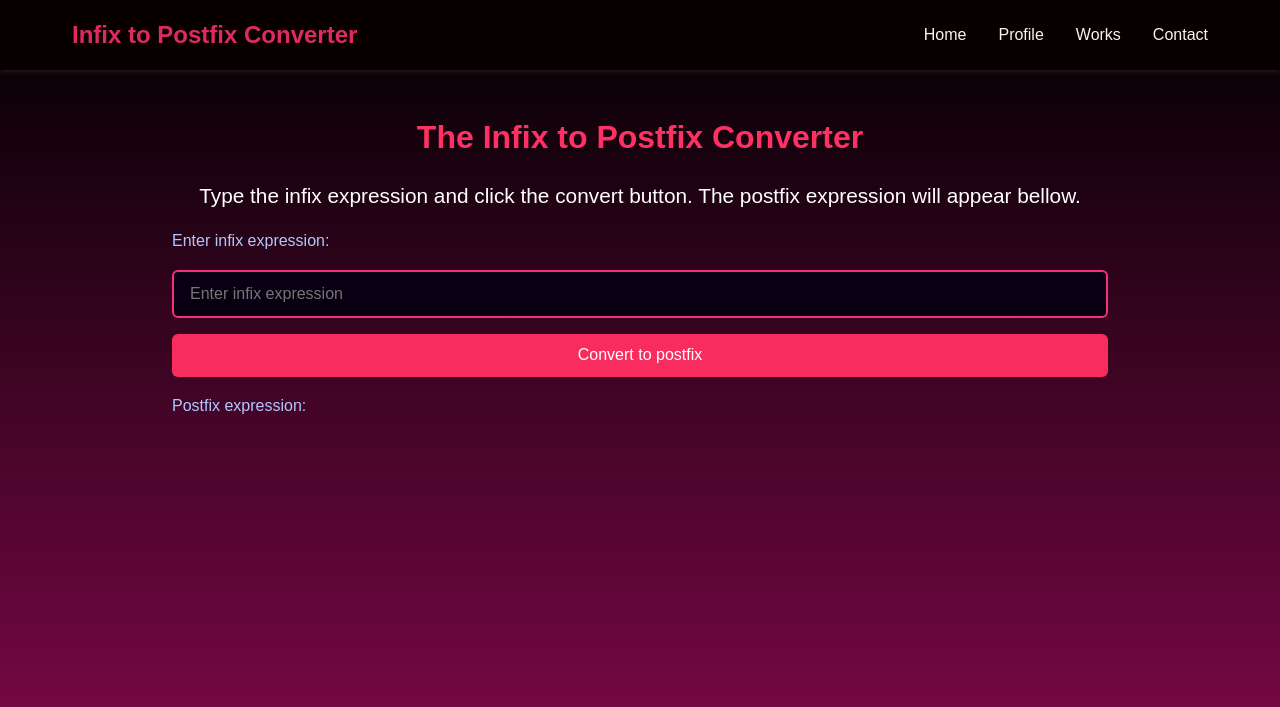
After one commit to IzaTomacruz/flask_web_application, a Flask app: page /infix_to_postfix in a window 1280 px wide. The commit adds this page. Shown: the top 707 px of the page. Run offline with Flask 3, Linux system fonts and the light colour scheme.

Commit message:
added the infix to postfix converter

```diff
--- a/Flask_Intro/app.py
+++ b/Flask_Intro/app.py
@@ -54,5 +54,56 @@ def touppercase():
 def contact():
     return render_template('contacts.html')
 
+@app.route('/works')
+def works():
+    return render_template('works.html')
+
+# Infix to Postfix Conversion
+
+def precedence(op):
+    if op in ('+', '-'):
+        return 1
+    elif op in ('*', '/'):
+        return 2
+    elif op == '^':
+        return 3
+    return 0
+
+def infix_postfix(expression):
+    ops = [] #stack for operators
+    output = [] #stack for output
+
+    for token in expression:
+        #if token is an Operand, add to output stack
+        if token.isalnum():
+            output.append(token)
+        #if token is an open bracket "(", push it onto ops stack
+        elif token == '(':
+            ops.append(token)
+        #if token is a closing bracket ")", while top of ops is not '(', pop the ops and push to the output
+        elif token == ')':
+            while ops and ops[-1] != '(':
+                output.append(ops.pop())
+            ops.pop()
+        #if token is an operator,
+        elif token in ['+', '-', '*', '/', '^']:
+            while ops and precedence(ops[-1]) >= precedence(token):
+                output.append(ops.pop())
+            ops.append(token)
+
+    while ops:
+        output.append(ops.pop())
+
+    return output
+
+@app.route('/infix_to_postfix', methods=['GET', 'POST'])
+def infix_to_postfix():
+    result = None
+    if request.method == 'POST':
+        infix_expression = request.form.get('expression', '').strip()
+        postfix_expression = infix_postfix(infix_expression)
+        result = ' '.join(postfix_expression)
+    return render_template('infix_to_postfix.html', result=result)
+
 if __name__ == "__main__":
     app.run(debug=True)
--- a/Flask_Intro/templates/area_circle.html
+++ b/Flask_Intro/templates/area_circle.html
@@ -13,7 +13,7 @@
             <ul class="nav_links">
                 <li><a href="{{ url_for('index') }}">Home</a></li>
                 <li><a href="{{ url_for('profile') }}">Profile</a></li>
-                <li><a href="{{ url_for('index') }}#Tools">Works</a></li>
+                <li><a href="{{ url_for('works') }}">Works</a></li>
                 <li><a href="{{ url_for('contact') }}">Contact</a></li>
             </ul>
         </nav>
--- a/Flask_Intro/templates/area_triangle.html
+++ b/Flask_Intro/templates/area_triangle.html
@@ -13,7 +13,7 @@
             <ul class="nav_links">
                 <li><a href="{{ url_for('index') }}">Home</a></li>
                 <li><a href="{{ url_for('profile') }}">Profile</a></li>
-                <li><a href="{{ url_for('index') }}#Tools">Works</a></li>
+                <li><a href="{{ url_for('works') }}">Works</a></li>
                 <li><a href="{{ url_for('contact') }}">Contact</a></li>
             </ul>
         </nav>
--- a/Flask_Intro/templates/contacts.html
+++ b/Flask_Intro/templates/contacts.html
@@ -13,7 +13,7 @@
             <ul class="nav_links">
                 <li><a href="{{ url_for('index') }}">Home</a></li>
                 <li><a href="{{ url_for('profile') }}">Profile</a></li>
-                <li><a href="{{ url_for('index') }}#Tools">Works</a></li>
+                <li><a href="{{ url_for('works') }}">Works</a></li>
                 <li><a href="{{ url_for('contact') }}">Contact</a></li>
             </ul>
         </nav>
--- /dev/null
+++ b/Flask_Intro/templates/infix_to_postfix.html
@@ -0,0 +1,39 @@
+<!DOCTYPE html>
+<html>
+<head>
+    <meta charset="UTF-8">
+    <meta name="viewport" content="width=device-width, initial-scale=1.0">
+    <title>Infix to Postfix Converter</title>
+    <link rel="stylesheet" href="{{ url_for('static', filename='styles.css') }}">
+</head>
+<body>
+    <header>
+        <nav>
+            <div class="logo">Infix to Postfix Converter</div>
+            <ul class="nav_links">
+                <li><a href="{{ url_for('index') }}">Home</a></li>
+                <li><a href="{{ url_for('profile') }}">Profile</a></li>
+                <li><a href="{{ url_for('works') }}">Works</a></li>
+                <li><a href="{{ url_for('contact') }}">Contact</a></li>
+            </ul>
+        </nav>
+    </header>
+    <main>
+
+    <form action="{{ url_for('infix_to_postfix') }}" method="post">
+        <h1><span class="highlight">The Infix to Postfix Converter</span></h1>
+        <p>Type the infix expression and click the convert button. The postfix expression will appear bellow.</p>
+        <label for="expression">Enter infix expression:</label>
+        <input type="text" id="expression" name="expression" placeholder="Enter infix expression">
+        <input type="submit" value="Convert to postfix">
+        <label for="result">Postfix expression:</label>
+        <p id="result">
+            {% if result %}
+                <span class="highlight">{{ result }}</span>
+            {% endif %}
+        </p>
+    </form>
+
+    </main>
+</body>
+</html>
--- a/Flask_Intro/templates/profile.html
+++ b/Flask_Intro/templates/profile.html
@@ -13,7 +13,7 @@
             <ul class="nav_links">
                 <li><a href="{{ url_for('index') }}">Home</a></li>
                 <li><a href="{{ url_for('profile') }}">Profile</a></li>
-                <li><a href="{{ url_for('index') }}#Tools">Works</a></li>
+                <li><a href="{{ url_for('works') }}">Works</a></li>
                 <li><a href="{{ url_for('contact') }}">Contact</a></li>
             </ul>
         </nav>
--- a/Flask_Intro/templates/touppercase.html
+++ b/Flask_Intro/templates/touppercase.html
@@ -13,7 +13,7 @@
             <ul class="nav_links">
                 <li><a href="{{ url_for('index') }}">Home</a></li>
                 <li><a href="{{ url_for('profile') }}">Profile</a></li>
-                <li><a href="{{ url_for('index') }}#Tools">Works</a></li>
+                <li><a href="{{ url_for('works') }}">Works</a></li>
                 <li><a href="{{ url_for('contact') }}">Contact</a></li>
             </ul>
         </nav>
```
Also changed, not shown: Flask_Intro/templates/index.html (+1 -14 lines), Flask_Intro/templates/works.html (added, +47 -0 lines).
